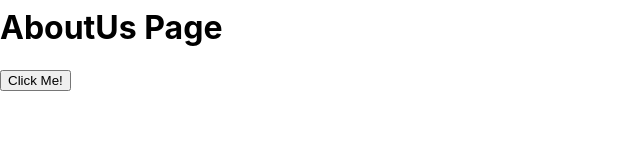
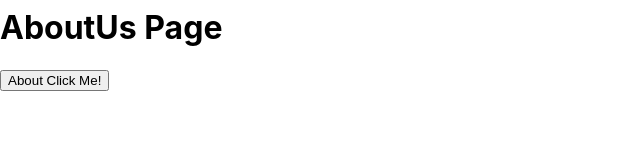
Before and after one commit to mecsung/CTAPDEVL-BSCS231A, a React (Create React App) app in the folder frontend/: page /aboutUs in a window 1280 px wide. Shown: the part 155-300 px from the top of the page, without its empty margins (0-640 px from the left). Built offline with nearby package versions, Linux system fonts and the light colour scheme.

Commit message:
done about us 2
all done

```diff
--- a/frontend/src/pages/AboutUs.js
+++ b/frontend/src/pages/AboutUs.js
@@ -2,7 +2,7 @@ const AboutUs = () => {
     return (
         <div className="AboutUs">
             <h1>AboutUs Page</h1>
-            <button>Click Me!</button>
+            <button>About Click Me!</button>
         </div>
     )
 }
```
